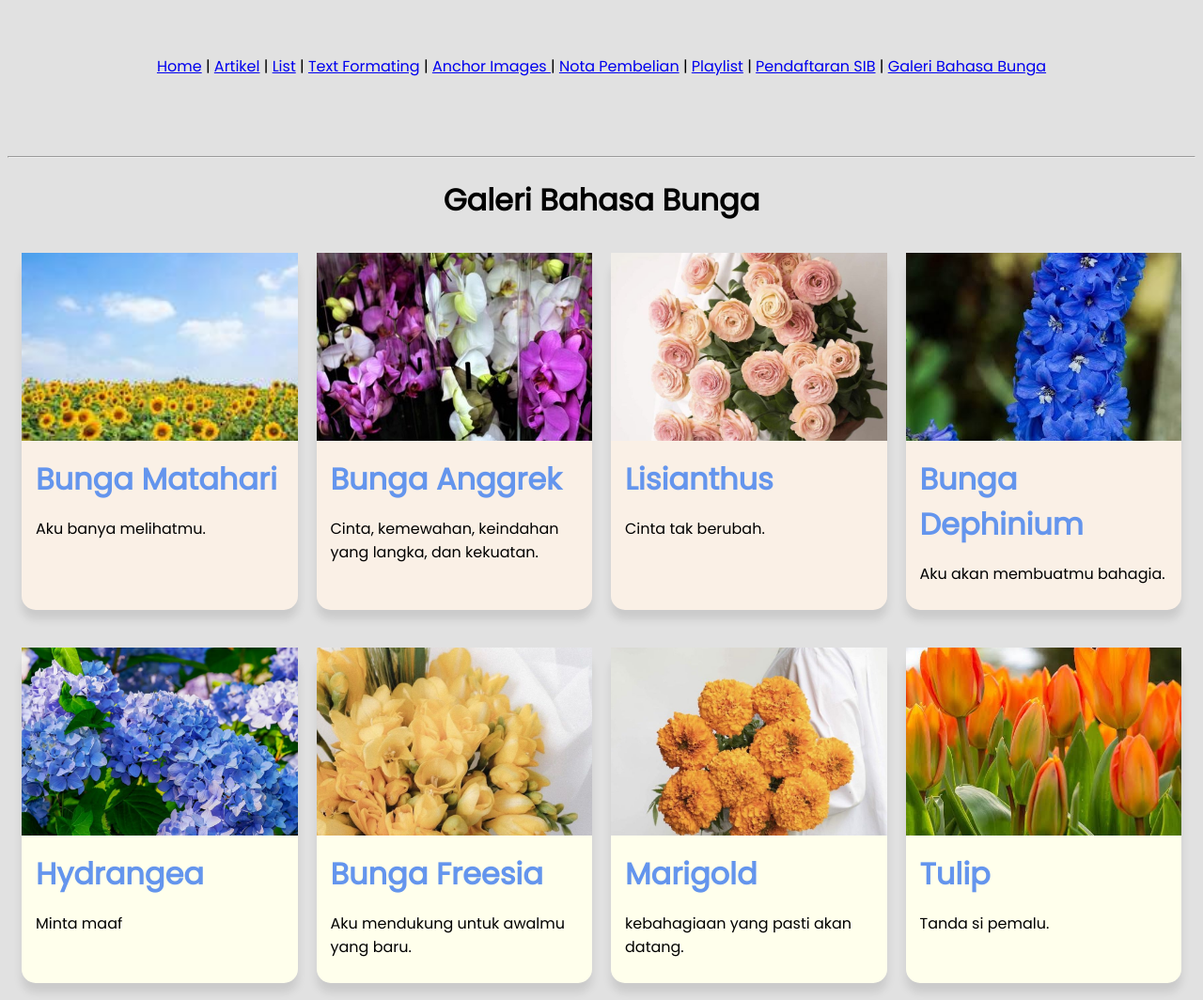
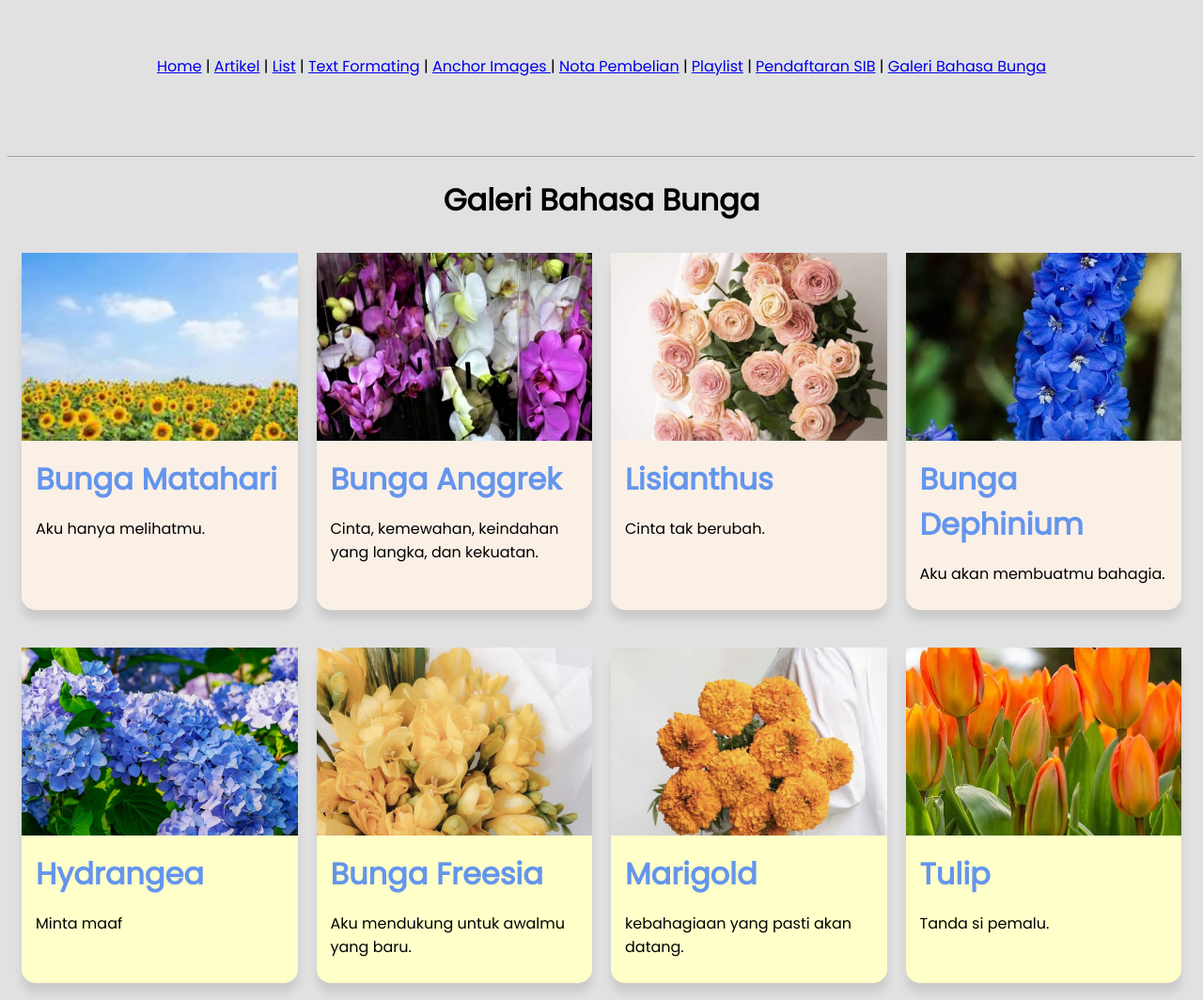
Before and after one commit to AnandaCahyaRamadan/fswd3-html-dasar, a plain HTML site: page pages/galeri-bahasa-bunga.html in a window 1280 px wide. Shown: the whole page at 94% size. Drawn offline with Linux system fonts and the light colour scheme.

Commit message:
[FIX] typo

```diff
--- a/assets/css/style.css
+++ b/assets/css/style.css
@@ -1,7 +1,7 @@
 :root {
   --blue: #6495ed;
   --white: #faf0e6;
-  --yellow: rgb(255, 255, 236);
+  --yellow: rgb(255, 255, 201);
   --grey:#e1e1e1;
 }
 
@@ -24,9 +24,11 @@ body {
   #row1{
     background-color: var(--white);
   }
+
   #row2{
     background-color: var(--yellow);
   }
+
   .card {
     width: 100%;
     height: auto;
--- a/pages/galeri-bahasa-bunga.html
+++ b/pages/galeri-bahasa-bunga.html
@@ -41,7 +41,7 @@
             </div>
             <div class="body-card">
                 <h1>Bunga Matahari</h1>
-                <p>Aku banya melihatmu. </p>
+                <p>Aku hanya melihatmu. </p>
 
            </div>
 
```
